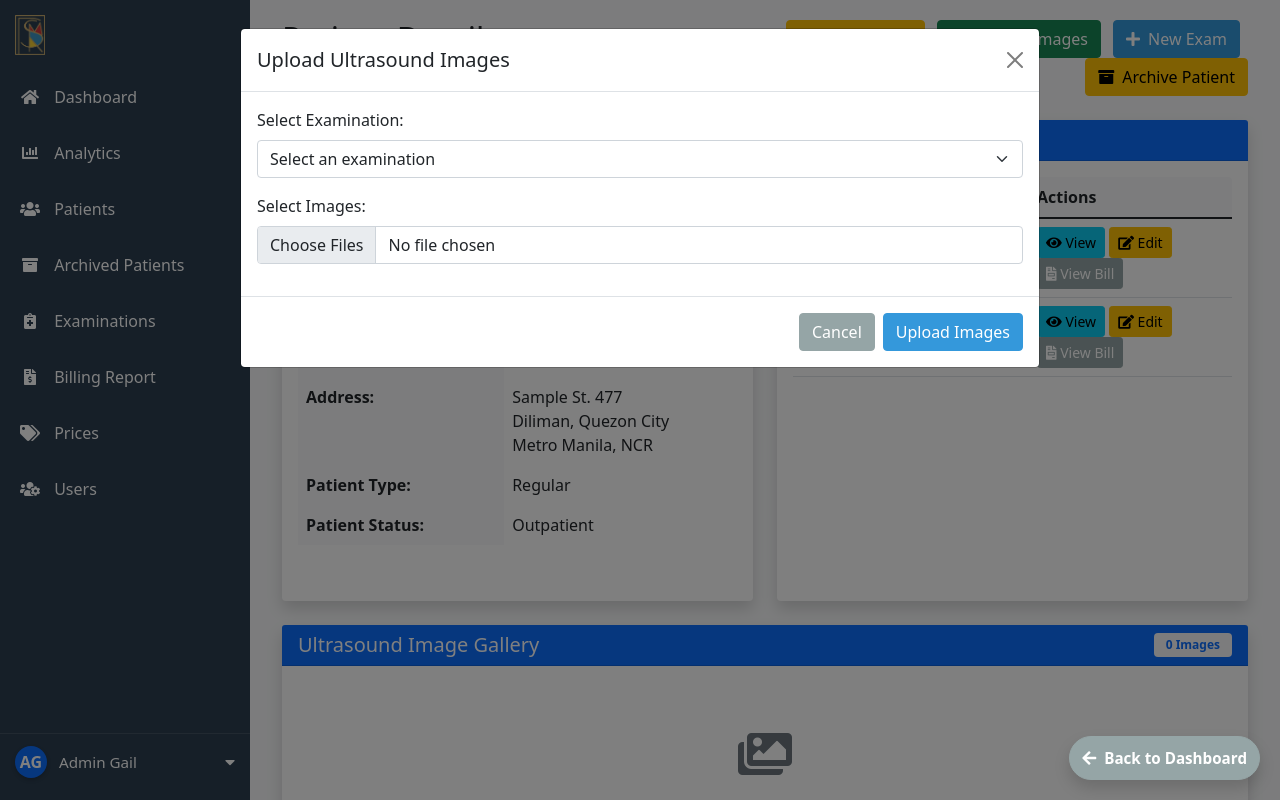
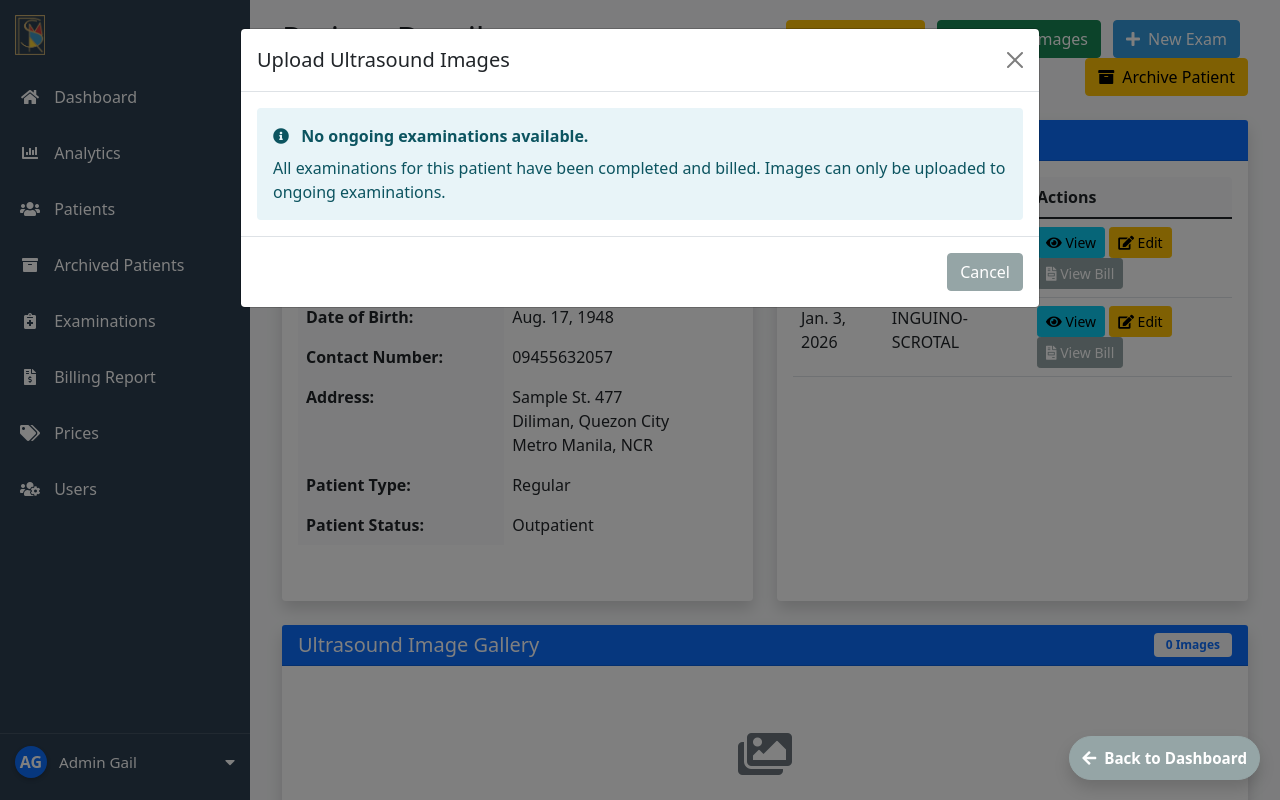
Before and after one commit to carlosinag/comebackcapstone, a Django app: page /patient/318/ in a window 1280 px wide, after a click on "Upload Images". Run offline with Django 5.2, Linux system fonts and the light colour scheme; a user stored in the database is signed in; data comes from the database, SQL or seed files in the repository.

Commit message:
added disabling of finished exams

```diff
--- a/patients/views.py
+++ b/patients/views.py
@@ -458,7 +458,10 @@ class PatientDetailView(CustomStaffRequiredMixin, DetailView):
     def get_context_data(self, **kwargs):
         context = super().get_context_data(**kwargs)
         # Get all ultrasound exams for this patient
-        context['exams'] = self.object.ultrasound_exams.all().order_by('-exam_date', '-exam_time')
+        all_exams = self.object.ultrasound_exams.all().order_by('-exam_date', '-exam_time')
+        context['exams'] = all_exams
+        # Get only exams that are not yet billed (can still upload images)
+        context['ongoing_exams'] = all_exams.filter(bill_item__isnull=True)
         return context
 
 class PatientCreateView(CustomStaffRequiredMixin, CreateView):
--- a/templates/patients/patient_detail.html
+++ b/templates/patients/patient_detail.html
@@ -49,13 +49,14 @@
                     <button type="button" class="btn-close" data-bs-dismiss="modal" aria-label="Close"></button>
                 </div>
                 <div class="modal-body">
+                    {% if ongoing_exams %}
                         <form id="imageUploadForm" method="post" enctype="multipart/form-data" action="{% url 'exam-image-upload' patient.pk %}">
                             {% csrf_token %}
                             <div class="mb-3">
                                 <label for="examSelect" class="form-label">Select Examination:</label>
                                 <select name="exam_id" id="examSelect" class="form-select" required>
                                     <option value="">Select an examination</option>
-                                {% for exam in exams %}
+                                    {% for exam in ongoing_exams %}
                                         <option value="{{ exam.id }}">{{ exam.exam_date }} - {{ exam.procedure_type.name }}</option>
                                     {% endfor %}
                                 </select>
@@ -66,10 +67,19 @@
                                 <div id="selectedFiles" class="mt-2"></div>
                             </div>
                         </form>
+                    {% else %}
+                        <div class="alert alert-info mb-0">
+                            <i class="fas fa-info-circle me-2"></i>
+                            <strong>No ongoing examinations available.</strong>
+                            <p class="mb-0 mt-2">All examinations for this patient have been completed and billed. Images can only be uploaded to ongoing examinations.</p>
+                        </div>
+                    {% endif %}
                 </div>
                 <div class="modal-footer">
                     <button type="button" class="btn btn-secondary" data-bs-dismiss="modal">Cancel</button>
+                    {% if ongoing_exams %}
                         <button type="submit" form="imageUploadForm" class="btn btn-primary">Upload Images</button>
+                    {% endif %}
                 </div>
             </div>
         </div>
```
Lines whose indentation alone changed are shown as unchanged.
